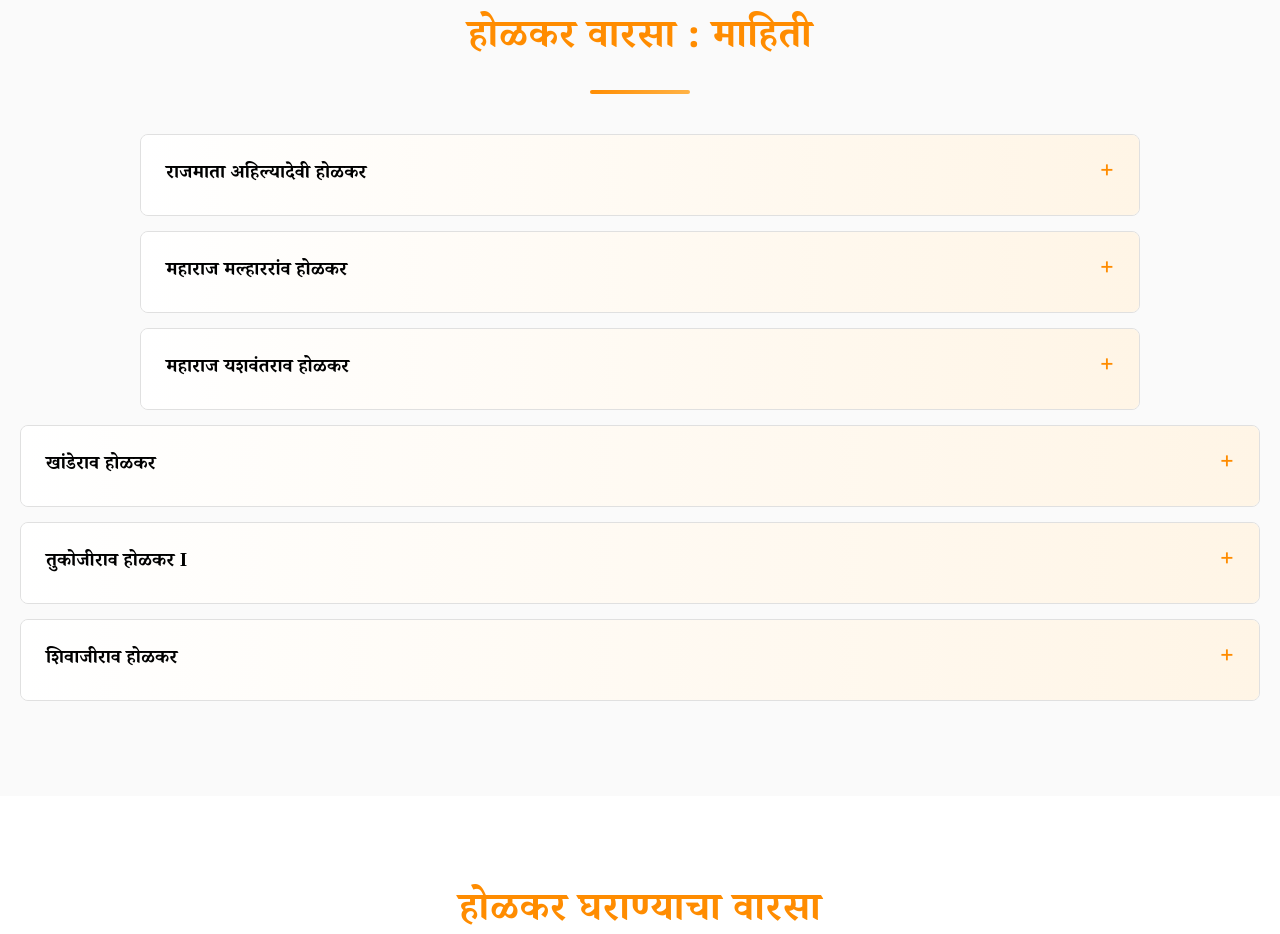
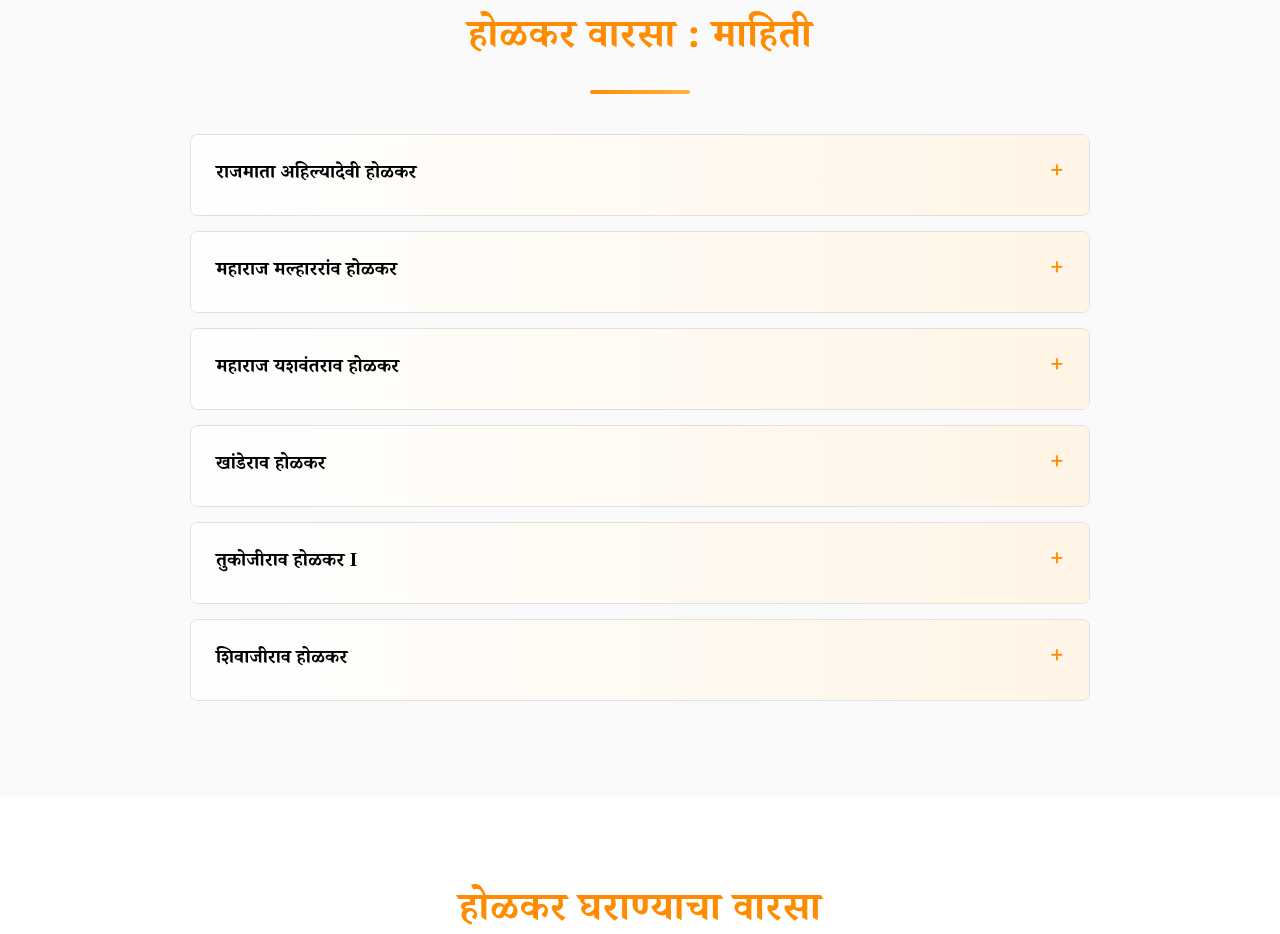
Before and after one commit to jatinrahinj2006-boop/Dhangar-Samaj-website, a plain HTML site: page index.html in a window 1280 px wide. Shown: the part 1091-2025 px from the top of the page. Drawn offline with Linux system fonts and the light colour scheme.

Commit message:
Update index.html

```diff
--- a/index.html
+++ b/index.html
@@ -1109,6 +1109,11 @@ h1, h2, h3 {
     background: linear-gradient(180deg, #ffffff 0%, #fff7eb 100%);
 }
 
+        .knowledge .accordion-item {
+    max-width: 900px;
+    margin: 0 auto 15px;
+}
+
 
     </style>
 </head>
```
